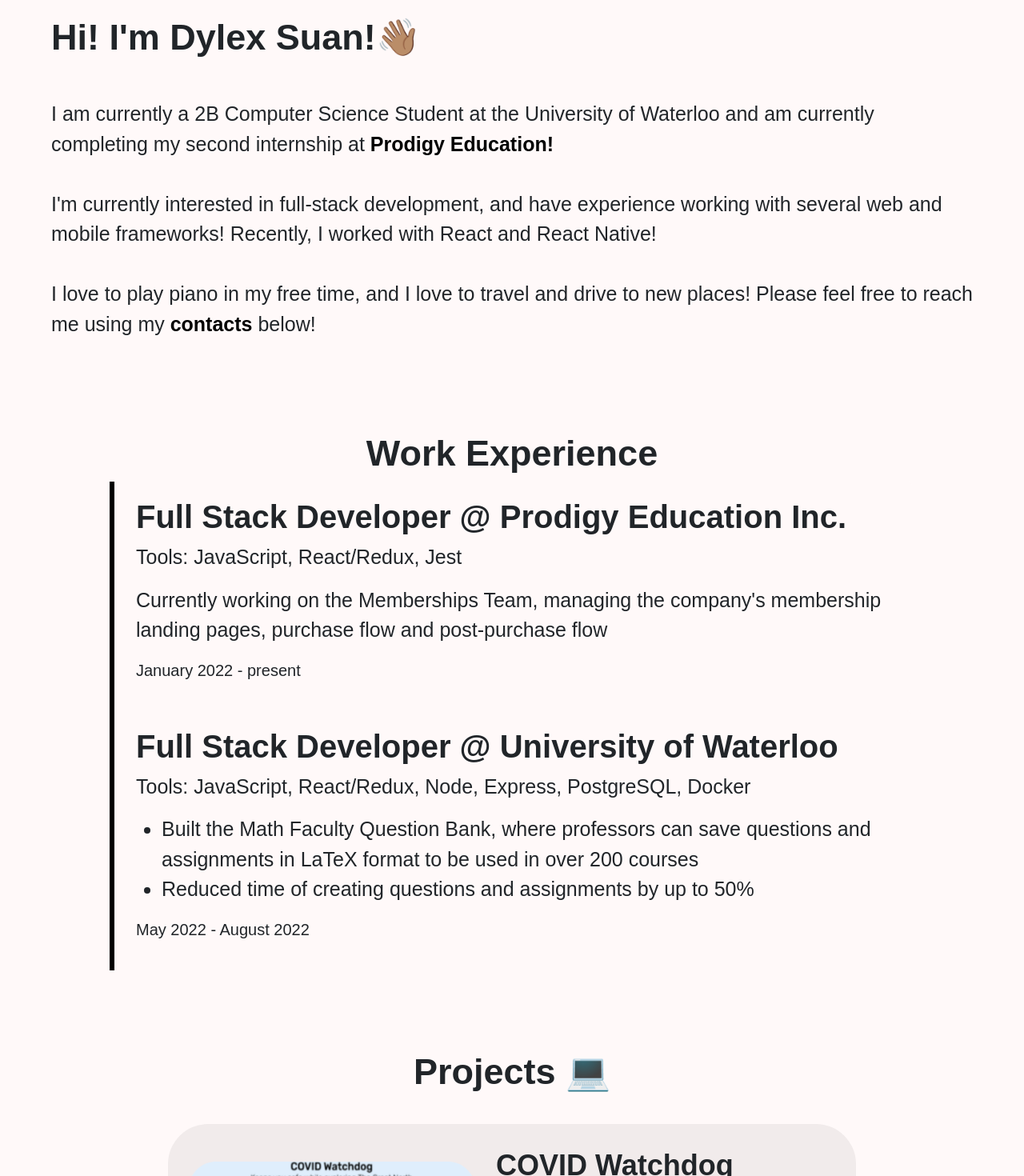
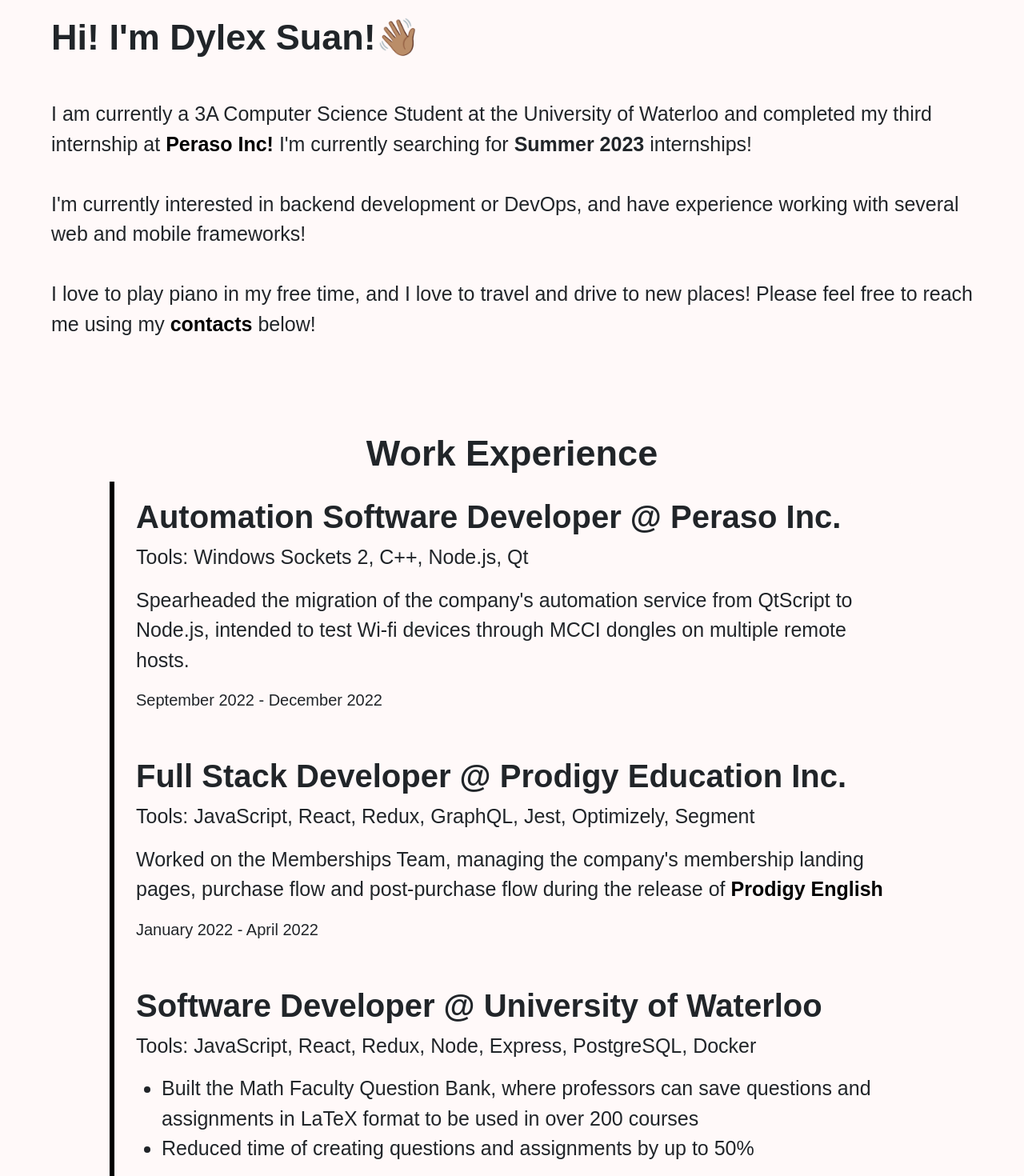
Before and after one commit to dylex-suan/dylex-suan-v2-website, a React (Create React App) app: page / in a window 1280 px wide. Shown: the part 180-1650 px from the top of the page at 80% size. Built offline with nearby package versions, Linux system fonts and the light colour scheme.

Commit message:
Update the About and Experience section of the website

```diff
--- a/src/components/About.jsx
+++ b/src/components/About.jsx
@@ -5,10 +5,11 @@
         <Wrapper id="about">
             <Greeting>Hi! I'm Dylex Suan!👋🏽</Greeting>
             <Body>
-                I am currently a 2B Computer Science Student at the University of Waterloo
-                and am currently completing my second internship at <a href="https://www.prodigygame.com/main-en/" style={{ textDecoration: "none", color: "black" }}><b>Prodigy Education!</b></a><br /><br />
-                I'm currently interested in full-stack development, and have experience working with several web and mobile
-                frameworks! Recently, I worked with React and React Native!<br /><br />
+                I am currently a 3A Computer Science Student at the University of Waterloo
+                and completed my third internship at <a href="https://perasoinc.com/" style={{ textDecoration: "none", color: "black" }}><b>Peraso Inc! </b></a>
+                I'm currently searching for <b>Summer 2023</b> internships!<br /><br />
+                I'm currently interested in backend development or DevOps, and have experience working with several web and mobile
+                frameworks!<br /><br />
                 I love to play piano in my free time, and I love to travel and drive to new places!
                 Please feel free to reach me using my <a href="#contacts" style={{ textDecoration: "none", color: "black" }}><b>contacts</b></a> below!
             </Body>
--- a/src/components/Experience.jsx
+++ b/src/components/Experience.jsx
@@ -9,17 +9,25 @@
             <Timeline>
                 <TimelineContainer>
                     <Content>
-                        <JobTitle>Full Stack Developer @ Prodigy Education Inc.</JobTitle>
-                        <Description>Tools: JavaScript, React/Redux, Jest</Description>
-                        <Description>Currently working on the Memberships Team, managing the company's membership landing pages,
-                            purchase flow and post-purchase flow</Description>
-                        <Date>January 2022 - present</Date>
+                        <JobTitle>Automation Software Developer @ Peraso Inc.</JobTitle>
+                        <Description>Tools: Windows Sockets 2, C++, Node.js, Qt</Description>
+                        <Description>Spearheaded the migration of the company's automation service from QtScript to Node.js, intended to test Wi-fi devices through MCCI dongles on multiple remote hosts.</Description>
+                        <Date>September 2022 - December 2022</Date>
                     </Content>
                 </TimelineContainer>
                 <TimelineContainer>
                     <Content>
-                        <JobTitle>Full Stack Developer @ University of Waterloo</JobTitle>
-                        <Description>Tools: JavaScript, React/Redux, Node, Express, PostgreSQL, Docker</Description>
+                        <JobTitle>Full Stack Developer @ Prodigy Education Inc.</JobTitle>
+                        <Description>Tools: JavaScript, React, Redux, GraphQL, Jest, Optimizely, Segment</Description>
+                        <Description>Worked on the Memberships Team, managing the company's membership landing pages,
+                            purchase flow and post-purchase flow during the release of <a href="https://www.prodigygame.com/Memberships/english/" style={{ textDecoration: "none", color: "black" }}><b>Prodigy English</b></a></Description>
+                        <Date>January 2022 - April 2022</Date>
+                    </Content>
+                </TimelineContainer>
+                <TimelineContainer>
+                    <Content>
+                        <JobTitle>Software Developer @ University of Waterloo</JobTitle>
+                        <Description>Tools: JavaScript, React, Redux, Node, Express, PostgreSQL, Docker</Description>
                         <ul>
                             <Bullet>Built the Math Faculty Question Bank, where professors can save questions and assignments in LaTeX format to be used
                                 in over 200 courses</Bullet>
```
